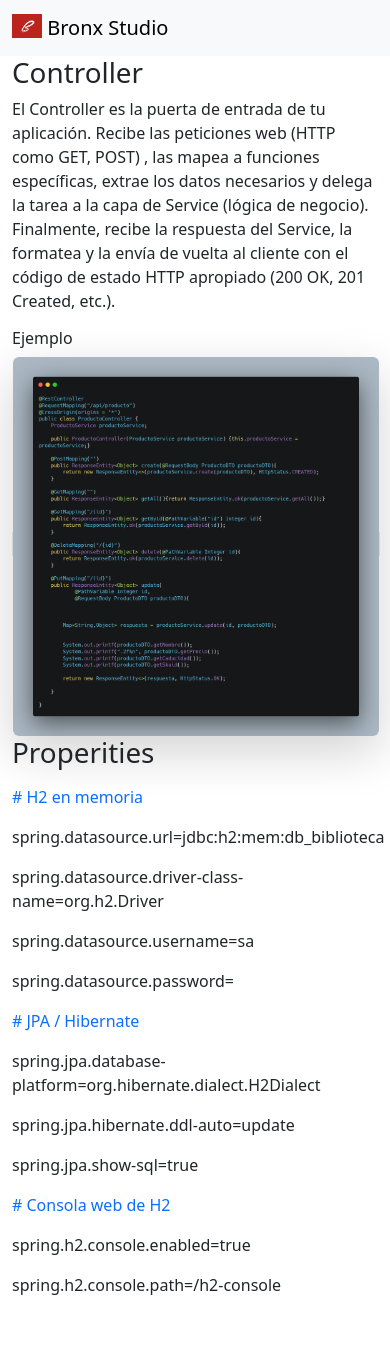
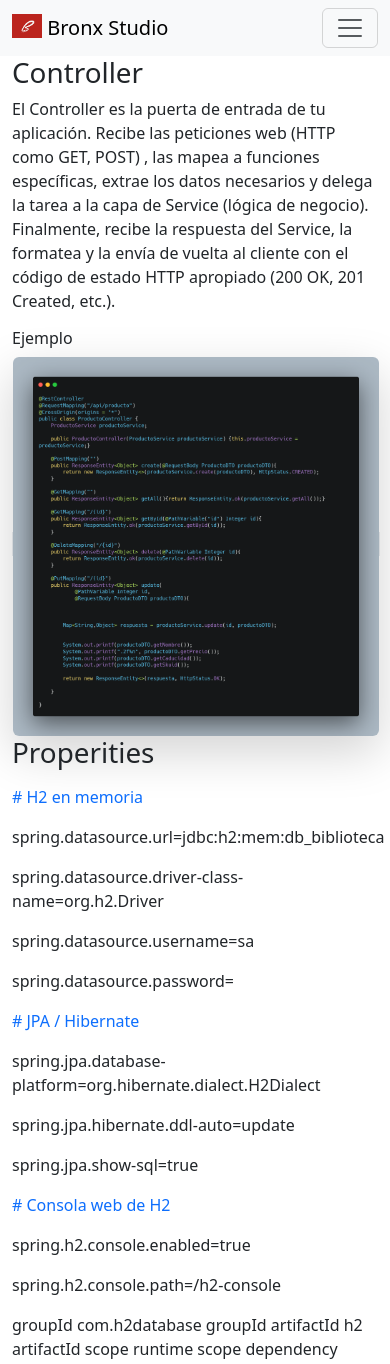
Before and after one commit to ElChavoDelBronx/RealizarServicio, a plain HTML site: page index.html in a window 390 px wide. Before the commit the page ends 1313 px from the top, so only its background shows below. Drawn offline with nearby package versions, Linux system fonts and the light colour scheme.

Commit message:
Update index.html

```diff
--- a/index.html
+++ b/index.html
@@ -25,6 +25,9 @@
             />
             Bronx Studio
           </a>
+          <button class="navbar-toggler" type="button" data-bs-toggle="collapse" data-bs-target="#navbarNavAltMarkup" aria-controls="navbarNavAltMarkup" aria-expanded="false" aria-label="Toggle navigation">
+            <span class="navbar-toggler-icon"></span>
+        </button>
           <div class="collapse navbar-collapse" id="navbarNavAltMarkup">
             <div class="navbar-nav">
               <a class="nav-link" data-page="controller" href="#">Controller</a>
@@ -211,6 +214,10 @@
             <p class="text-primary"># Consola web de H2</p>
             <p>spring.h2.console.enabled=true</p>
             <p>spring.h2.console.path=/h2-console</p>
+            groupId com.h2database groupId
+            artifactId h2 artifactId
+            scope runtime scope
+            dependency
           </p>
         </div>
     </div>
```
